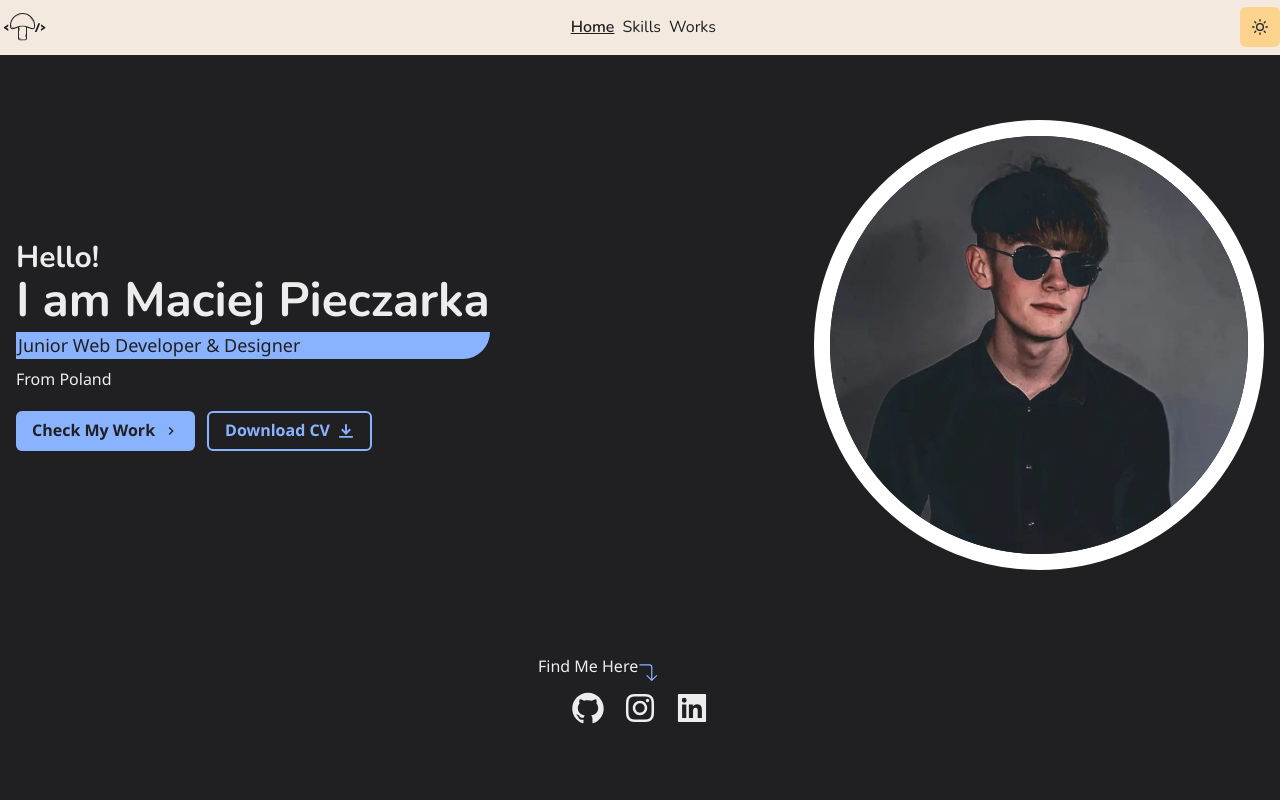
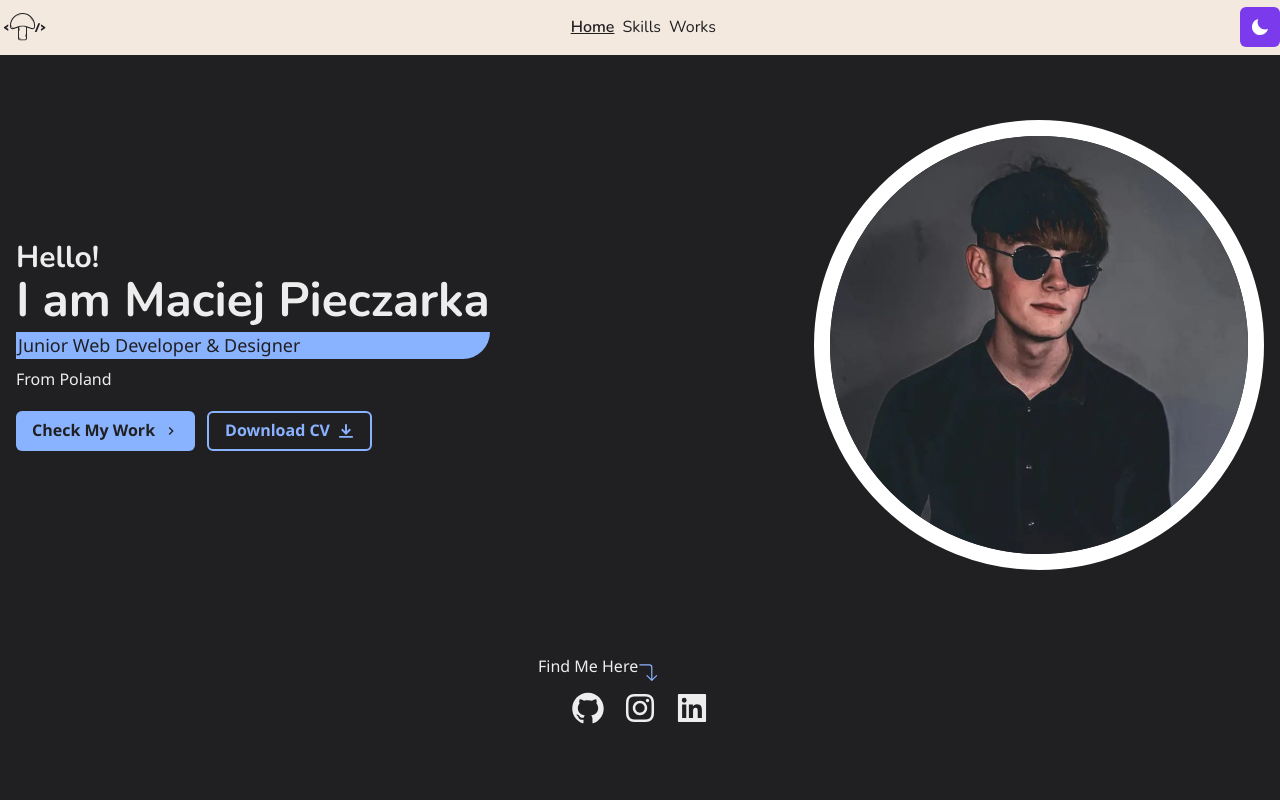
Before and after one commit to maciejpieczarka/nextjs-maciejpieczarka-homepage, a Next.js app: page / in a window 1280 px wide. Shown: the top 800 px of the page. Built offline with nearby package versions, Linux system fonts and the light colour scheme.

Commit message:
refactor: migrate theme switcher from chakra-ui to tailwindcss and next-themes

```diff
--- a/components/ThemeToggleBtn.tsx
+++ b/components/ThemeToggleBtn.tsx
@@ -1,27 +1,39 @@
 import { AnimatePresence, motion } from 'framer-motion';
-import { IconButton, useColorMode, useColorModeValue } from '@chakra-ui/react';
-import { SunIcon, MoonIcon } from '@chakra-ui/icons';
+import { TiWeatherSunny } from 'react-icons/ti';
+import { IoMdMoon } from 'react-icons/io';
+import { useTheme } from 'next-themes';
 
 const ThemeToggleButton = () => {
-  const { toggleColorMode } = useColorMode();
+  const { systemTheme, theme, setTheme } = useTheme();
+  const currentTheme = theme === 'system' ? systemTheme : theme;
 
   return (
     <AnimatePresence mode="wait" initial={false}>
-      <motion.div
-        style={{ display: 'inline-block' }}
-        key={useColorModeValue('light', 'dark')}
-        initial={{ scale: 0.4, opacity: 0 }}
-        animate={{ scale: 1, opacity: 1 }}
-        exit={{ scale: 0.4, rotate: '90deg', opacity: 0 }}
-        transition={{ duration: 0.2 }}
-      >
-        <IconButton
-          aria-label="Change theme btn"
-          colorScheme={useColorModeValue('purple', 'orange')}
-          icon={useColorModeValue(<MoonIcon />, <SunIcon />)}
-          onClick={toggleColorMode}
-        />
-      </motion.div>
+      {currentTheme === 'dark' ? (
+        <motion.button
+          className="w-10 h-10 rounded-md bg-orange-300 flex items-center justify-center text-textDark text-xl"
+          key="theme-toggler"
+          initial={{ scale: 0.4, opacity: 0 }}
+          animate={{ scale: 1, opacity: 1 }}
+          exit={{ scale: 0.4, rotate: '90deg', opacity: 0 }}
+          transition={{ duration: 0.2 }}
+          onClick={() => setTheme(currentTheme === 'dark' ? 'light' : 'dark')}
+        >
+          <TiWeatherSunny />
+        </motion.button>
+      ) : (
+        <motion.button
+          className="w-10 h-10 rounded-md bg-violet-600 flex items-center justify-center text-textLight text-xl"
+          key="theme-toggler2"
+          initial={{ scale: 0.4, opacity: 0 }}
+          animate={{ scale: 1, opacity: 1 }}
+          exit={{ scale: 0.4, rotate: '90deg', opacity: 0 }}
+          transition={{ duration: 0.2 }}
+          onClick={() => setTheme(currentTheme === 'dark' ? 'light' : 'dark')}
+        >
+          <IoMdMoon />
+        </motion.button>
+      )}
     </AnimatePresence>
   );
 };
```
